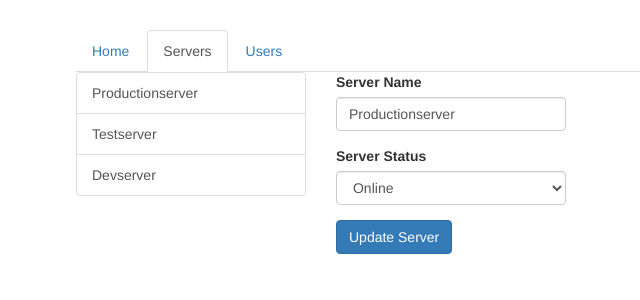
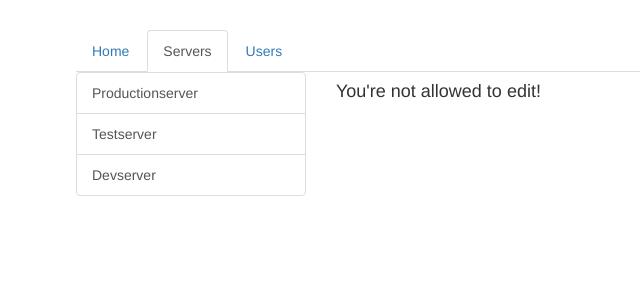
Before and after one commit to jonataslaet/academind-angular, an Angular app in the folder routing-start/: page /servers/1/edit in a window 1280 px wide. Shown: the top 300 px of the page, without its empty margins (189-829 px from the left). Built offline with nearby package versions, Linux system fonts and the light colour scheme.

Commit message:
Fixing problem on lecture Using Query Parameters - Practise

```diff
--- a/routing-start/src/app/servers/edit-server/edit-server.component.html
+++ b/routing-start/src/app/servers/edit-server/edit-server.component.html
@@ -1,3 +1,5 @@
+<h4 *ngIf="!allowEdit">You're not allowed to edit!</h4>
+<div *ngIf="allowEdit">
   <div class="form-group">
     <label for="name">Server Name</label>
     <input
@@ -19,3 +21,4 @@
   <button
     class="btn btn-primary"
     (click)="onUpdateServer()">Update Server</button>
+</div>
--- a/routing-start/src/app/servers/server/server.component.ts
+++ b/routing-start/src/app/servers/server/server.component.ts
@@ -24,6 +24,6 @@ export class ServerComponent implements OnInit {
   }
 
   onEdit() {
-    this.router.navigate(['/edit'], {relativeTo: this.route});
+    this.router.navigate(['edit'], {relativeTo: this.route});
   }
 }
```
Lines whose indentation alone changed are shown as unchanged.
